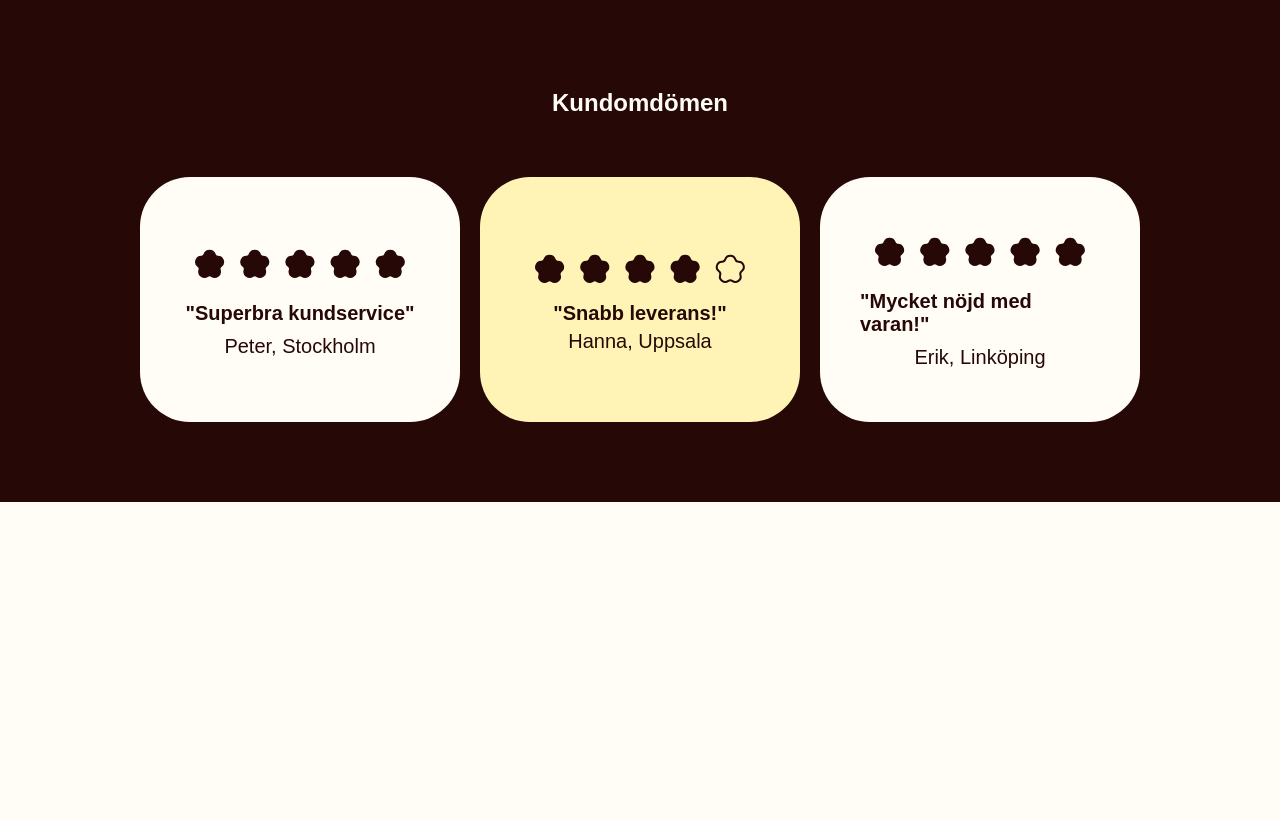
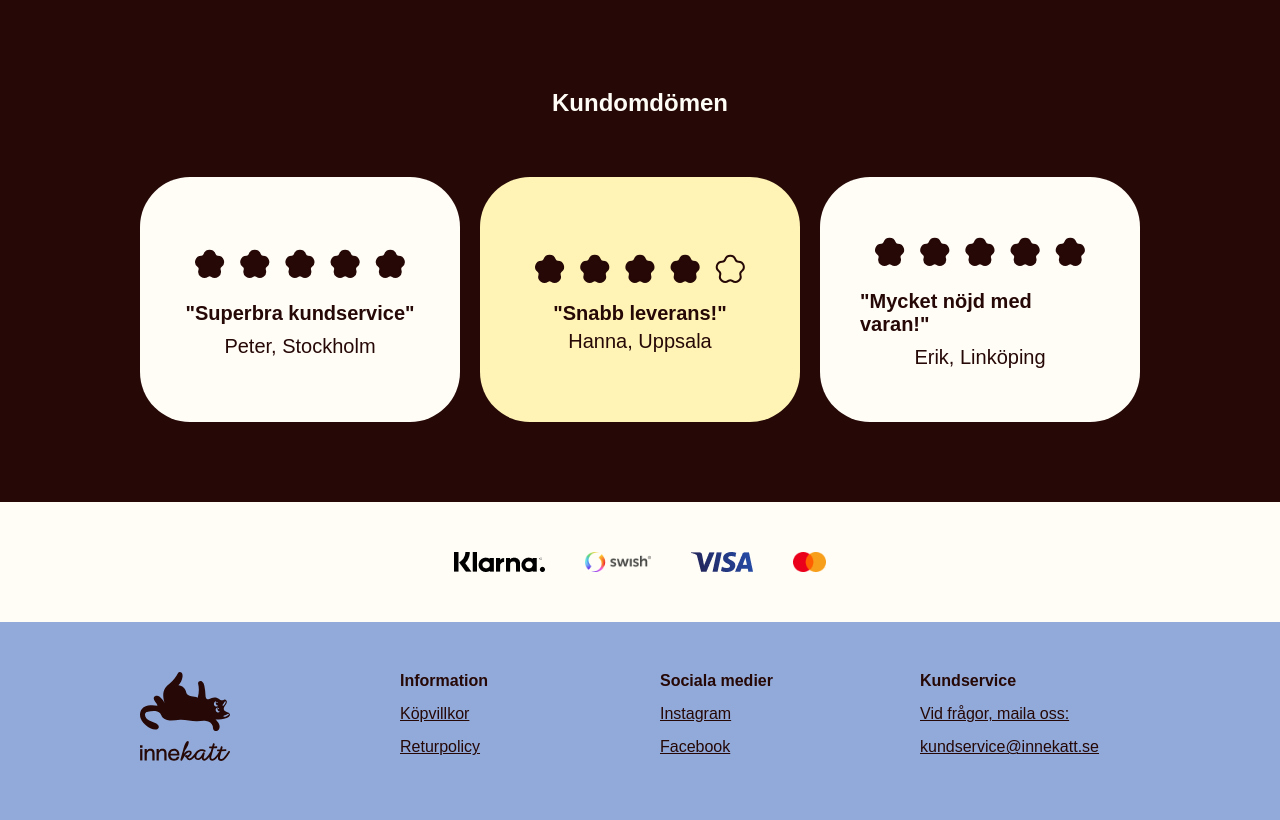
Before and after one commit to fridapalms/innekatt-webshop, a website built with Vite: page index.html in a window 1280 px wide. Shown: the part 2797-3617 px from the top of the page. Before the commit the page ends 3299 px from the top, so only its background shows below. Built offline with nearby package versions, Linux system fonts and the light colour scheme; a web font is replaced by a local one.

Commit message:
added footer

```diff
--- a/index.html
+++ b/index.html
@@ -69,6 +69,39 @@
           </div>
         </div>
       </section>
+      <section class="payment-method-section">
+        <div class="payment-methods">
+          <img src="/klarna.png" alt="klarna logo" class="klarna" />
+          <img src="/swish.png" alt="swish logo" class="swish" />
+          <img src="/visa.png" alt="visa logo" class="visa" />
+          <img src="/mastercard.png" alt="mastercard logo" class="mastercard" />
+        </div>
+      </section>
+      <footer>
+        <div class="footer-row-1">
+          <div class="logo-div">
+            <img src="/innekatt-1.svg" alt="logo cat" />
+            <img src="/innekatt-logo.svg" alt="logo name" />
+          </div>
+          <div class="information">
+            <p class="headline">Information</p>
+            <p class="conditions">Köpvillkor</p>
+            <p class="returns">Returpolicy</p>
+          </div>
+        </div>
+        <div class="footer-row-2">
+          <div class="information">
+            <p class="headline">Sociala medier</p>
+            <p class="insta">Instagram</p>
+            <p class="facebook">Facebook</p>
+          </div>
+          <div class="information">
+            <p class="headline">Kundservice</p>
+            <p class="questions">Vid frågor, maila oss:</p>
+            <p class="mail">kundservice@innekatt.se</p>
+          </div>
+        </div>
+      </footer>
     </div>
     <script type="module" src="/src/main.ts"></script>
   </body>
--- a/src/scss/style.scss
+++ b/src/scss/style.scss
@@ -288,3 +288,83 @@ header {
 .review-text {
   font-weight: $bold;
 }
+
+.payment-method-section {
+  width: 100%;
+  display: flex;
+  flex-direction: column;
+  align-items: center;
+  gap: 40px;
+  padding: 50px 40px;
+  background-color: $cream-beige;
+
+  .payment-methods {
+    display: flex;
+    flex-direction: row;
+    flex-wrap: wrap;
+    gap: 40px;
+
+    img {
+      width: auto;
+      height: 20px;
+    }
+  }
+}
+
+footer {
+  width: 100%;
+  display: flex;
+  flex-direction: row;
+  flex-wrap: wrap;
+  align-items: center;
+  justify-content: center;
+  gap: 40px;
+  padding: 50px 40px;
+  background-color: $sky-blue;
+
+  .footer-row-1 {
+    display: flex;
+    flex-direction: row;
+    flex-wrap: wrap;
+    gap: 40px;
+  }
+
+  .footer-row-2 {
+    display: flex;
+    flex-direction: row;
+    flex-wrap: wrap;
+    gap: 40px;
+  }
+
+  .logo-div {
+    height: 98px;
+    width: 220px;
+    display: flex;
+    flex-direction: column;
+    gap: 10px;
+
+    img {
+      width: 90px;
+    }
+  }
+
+  .information {
+    width: 220px;
+    height: 98px;
+    display: flex;
+    flex-direction: column;
+    gap: 15px;
+
+    p {
+      margin: 0;
+      text-decoration: underline;
+      cursor: pointer;
+    }
+
+    .headline {
+      font-weight: $bold;
+      text-decoration: none;
+      cursor: default;
+    }
+  }
+}
```
Also changed, not shown: public/klarna.png (added), public/mastercard.png (added), public/swish.png (added), public/visa.png (added).
